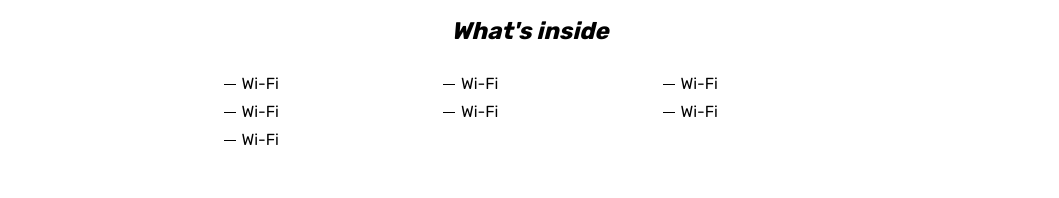
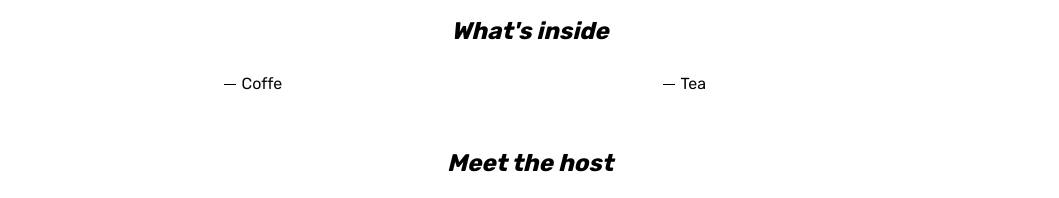
Before and after one commit to htmlacademy-react/2486639-six-cities-16, a React (Vite) app: page /offer/0eec958b-fc99-4281-80ce-e4402fe9083e in a window 1280 px wide. Shown: the part 751-949 px from the top of the page, without its empty margins (110-1169 px from the left). Built offline with nearby package versions, Linux system fonts and the light colour scheme.

Commit message:
передал данные в OfferInside

```diff
--- a/src/components/offer-inside/offer-inside.tsx
+++ b/src/components/offer-inside/offer-inside.tsx
@@ -1,17 +1,18 @@
-function OfferInside(): JSX.Element {
+type OfferInsideProps = {
+  goods: string[];
+}
+
+function OfferInside({ goods }: OfferInsideProps): JSX.Element {
   return (
     <div className="offer__inside">
       <h2 className="offer__inside-title">What&apos;s inside</h2>
       <ul className="offer__inside-list">
         {
-          Array.from(
-            { length: 7 },
-            (_, index) => (
-              <li key={`Wi-Fi-${index}`} className="offer__inside-item">
-                {'Wi-Fi'}
-              </li>
-            )
-          )
+          goods.map((good) => (
+            <li key={good} className="offer__inside-item">
+              {good}
+            </li>
+          ))
         }
       </ul>
     </div>
--- a/src/pages/offer-page/offer-page.tsx
+++ b/src/pages/offer-page/offer-page.tsx
@@ -47,7 +47,7 @@ function OfferPage({ authorizationStatus, detailOffers, nearOffers, reviews }: O
     rating,
     //description,
     bedrooms,
-    //goods,
+    goods,
     //host,
     images,
     maxAdults
@@ -75,7 +75,7 @@ function OfferPage({ authorizationStatus, detailOffers, nearOffers, reviews }: O
               <Rating classNamePrefix={classNamePrefix} rating={rating} />
               <OfferFeatures offerType={type} bedrooms={bedrooms} maxAdults={maxAdults} />
               <Price classNamePrefix={classNamePrefix} price={price} />
-              <OfferInside />
+              <OfferInside goods={goods} />
               <OfferHost name="Meet the host" />
               <OfferReviews reviews={reviews} isShowForm={authorizationStatus === AuthorizationStatus.Auth} />
             </div>
@@ -83,7 +83,7 @@ function OfferPage({ authorizationStatus, detailOffers, nearOffers, reviews }: O
           <section className="offer__map map"></section>
         </section>
         <div className="container">
-          <NearPlaces offers={nearOffers.slice(0, 3)} /> {/*//! Может нужно только 3 то в константы? поискать в ТЗ*/}
+          <NearPlaces offers={nearOffers.slice(0, 3)} /> {/*//! Может нужно только 3, то в константы? поискать в ТЗ*/}
         </div>
       </main>
     </div>
```
